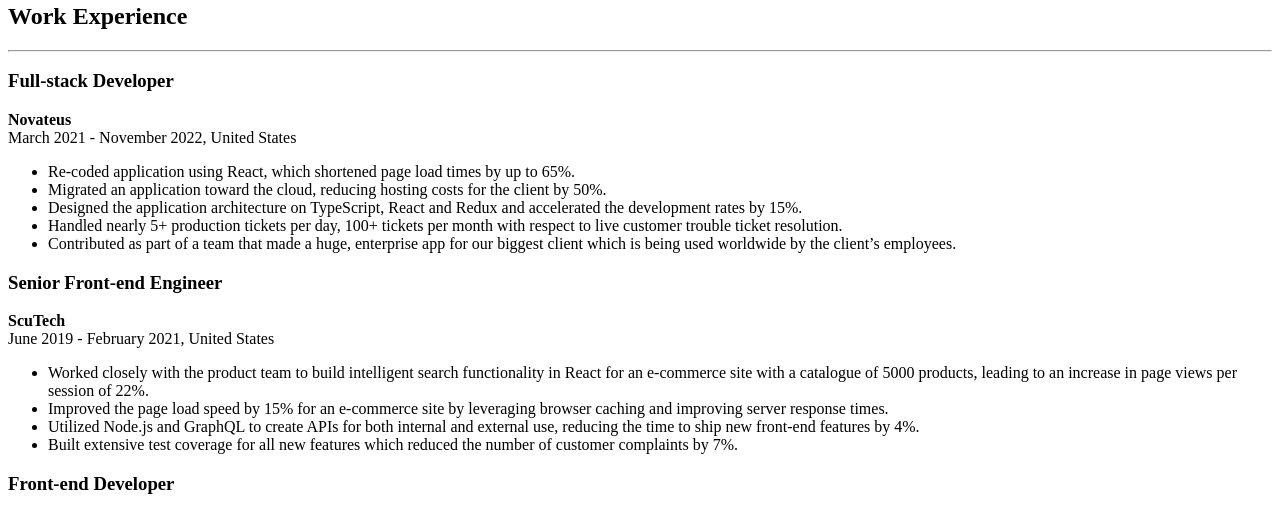
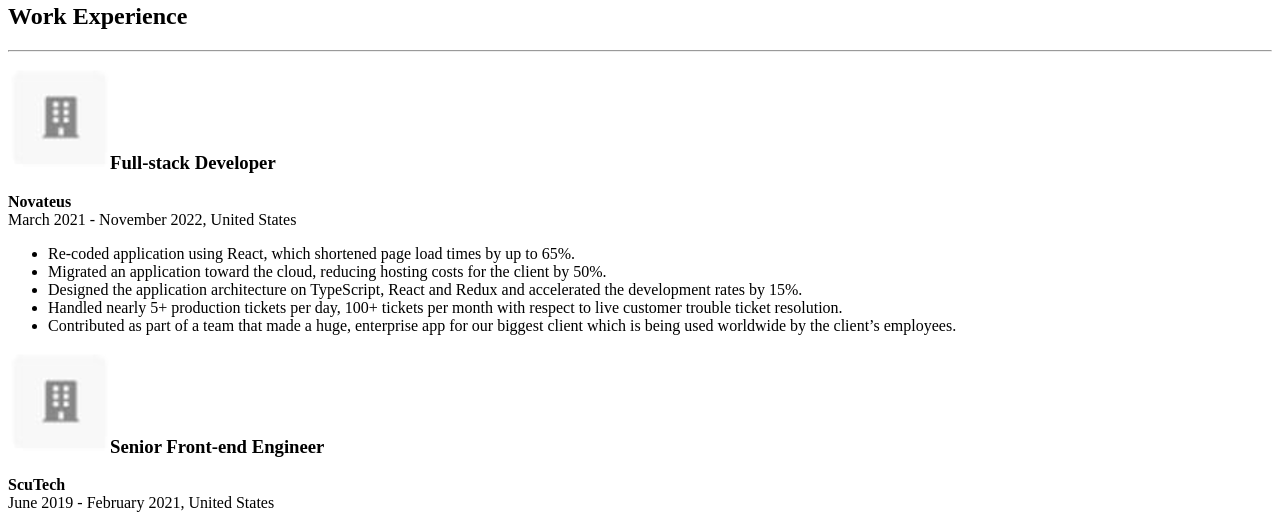
Before and after one commit to subha123-ux/Full-Stack-IBM, a plain HTML site: page day-2/Assignment/index.html in a window 1280 px wide. Shown: the part 303-817 px from the top of the page. Drawn offline with Linux system fonts and the light colour scheme.

Commit message:
assignment 2 file created

```diff
--- a/day-2/Assignment/index.html
+++ b/day-2/Assignment/index.html
@@ -20,14 +20,15 @@
             Built a large-scale front-end code base by using React hooks to build complex components such as a virtualized list, combined strict types, functional-style code and Jest unit tests.
         </li>
     </ul>
-    <!-- <img src="location2 (1).png" alt="location"> -->
+
     <p><img src="location2 (1).png" alt="location">  Gloversville, NY, USA</p>
     <img src="linkdine.png" alt="linkdine">
     <img src="github (1).png" alt="github">
     <h2>Work Experience</h2>
     <hr>
-    <h3>Full-stack Developer</h3>
+    <h3><img src="Screenshot 2025-02-13 020444.png" alt="pc">Full-stack Developer</h3>
     <p><b>Novateus</b><br>
+
     March 2021 - November 2022, United States</p>
     <ul>
         <li>Re-coded application using React, which shortened page load times by up to 65%.</li>
@@ -37,7 +38,7 @@
         <li>Contributed as part of a team that made a huge, enterprise app for our biggest client which is being used worldwide by the client’s employees.</li>
     </ul>
 
-    <h3>Senior Front-end Engineer</h3>
+    <p><h3><img src="Screenshot 2025-02-13 020444.png" alt="pc">Senior Front-end Engineer</h3></p>
     <p><b>ScuTech</b><br>
     June 2019 - February 2021, United States</p>
     <ul>
@@ -47,7 +48,7 @@
         <li>Built extensive test coverage for all new features which reduced the number of customer complaints by 7%.</li>
     </ul>
 
-    <h3>Front-end Developer</h3>
+    <h3><img src="Screenshot 2025-02-13 020444.png" alt="pc">Front-end Developer</h3>
     <p><b>BR Softech PVT. LTD.</b><br>
     September 2017 - May 2019</p>
     <ul>
```
Also changed, not shown: day-2/Assignment/Screenshot 2025-02-13 020444.png (added).
